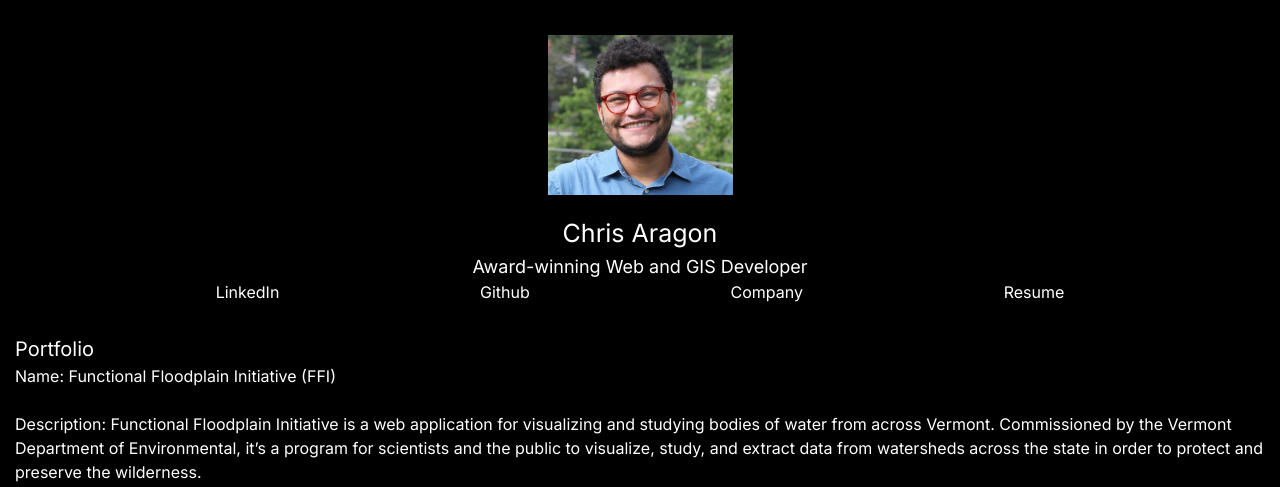
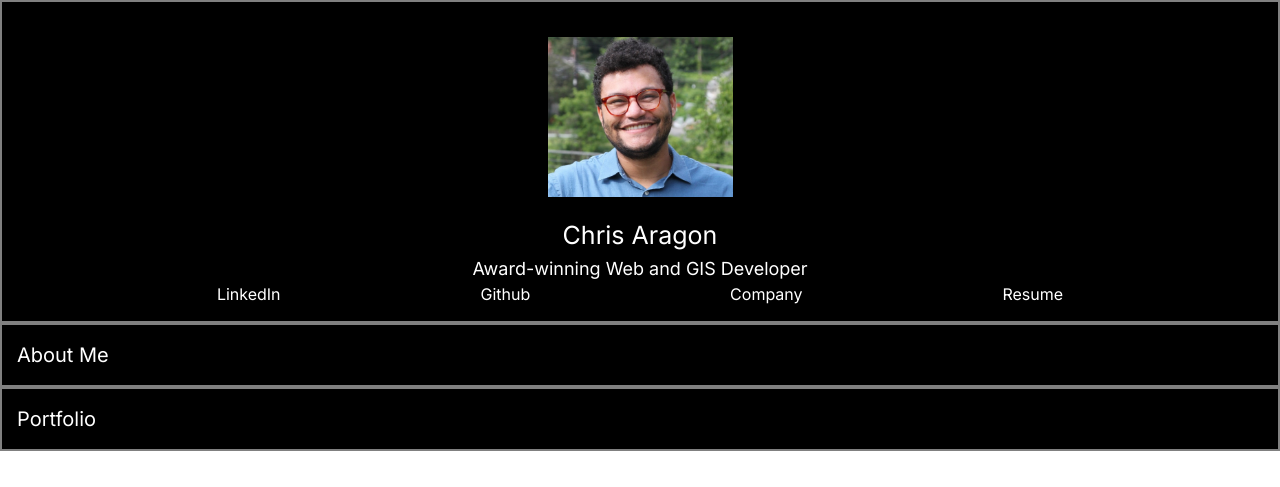
Before and after one commit to craragon77/playing-with-next, a Next.js app: page / in a window 1280 px wide. Shown: the top 487 px of the page. Built offline with nearby package versions, Linux system fonts and the light colour scheme.

Commit message:
ok this is coming together so that's fun

```diff
--- a/src/app/globals.css
+++ b/src/app/globals.css
@@ -13,6 +13,7 @@
   overflow-y: auto;
   padding: 15px;
   overflow-y: auto;
+  border: 2px solid gray;
 
   h1{
     font-size: 25px;
@@ -46,3 +47,7 @@
   margin-left: auto;
   padding: 20px
 }
+
+.hidden{
+  display:none;
+}
--- a/src/app/page.tsx
+++ b/src/app/page.tsx
@@ -1,3 +1,5 @@
+'use client'
+import { useState } from "react";
 import Image from "next/image";
 import projects from './projects';
 import Headshot from "/fotos/AragonChris.jpg";
@@ -6,14 +8,18 @@ import FFI2 from "./fotos/FFI2.png";
 import FFI3 from "./fotos/FFI3.png";
 import FFI4 from "./fotos/FFI4.png";
 import FFI5 from "./fotos/FFI5.png";
+//PACKAGES
+
 
 
 export default function Home() {
+  const [showProjects, setShowProjects] = useState(false);
+  const [showBio, setShowBio] = useState(false);
 
   function mapProjects(){
     return projects.map((projects, idx) => {
       //TODO - add photo mapping from project.js
-      return <div id={`mapped-projects-${idx}`}>
+      return <div id={`mapped-projects-${idx}`} className={`${showProjects ? '' : 'hidden'}`}>
         <p>Name: {projects.name}</p><br/>
         <p>Description: {projects.description}</p>
         <p>url to live site: <a target="_blank" href={projects.url}>{projects.url}</a></p>
@@ -36,8 +42,8 @@ export default function Home() {
           <h3>Award-winning Web and GIS Developer</h3>
           <ul className="contact-info">
             <li><a href="https://www.linkedin.com/in/christopher-aragon/" target="_blank">LinkedIn</a></li>
-            <li><a href="https://github.com/craragon77" target="_blank"/>Github</li>
-            <li><a href="https://www.stone-env.com/who-we-are/our-team/chris-aragon/"/>Company</li>
+            <li><a href="https://github.com/craragon77" target="_blank">Github</a></li>
+            <li><a href="https://www.stone-env.com/who-we-are/our-team/chris-aragon/" target="_blank">Company</a></li>
             <li>Resume</li>
           </ul>
         </div>
@@ -48,7 +54,17 @@ export default function Home() {
             Feel free to reach out! I love sharing my work and I love learning what other developers and engineers are working on too! Outside of work, I like hiking, cycling, and playing music.</p>
         </div> */}
         <div className="quarter black">
-          <h2>Portfolio</h2>
+          <h2 onClick={() => setShowBio(!showBio)}>About Me</h2>
+          <div className={`${showBio ? '' : 'hidden'}`}>
+            <p>
+              I see programming, data structures, and algorithms as a powerful, dynamic, and quasi-magical tool. <br/>
+              Having worked as a software developer in the education, healthcare, and sustainability fields,  I know the interdisciplinary applications of programming and how to solve complex problems. <br/>
+              Feel free to reach out! I love sharing my work and I love learning what other developers and engineers are working on too! Outside of work, I like hiking, cycling, and playing music.
+            </p>
+          </div>
+        </div>
+        <div className="quarter black">
+          <h2 onClick={() => setShowProjects(!showProjects)}>Portfolio <span></span></h2>
           {mapProjects()}
         </div>
       </main>
```
